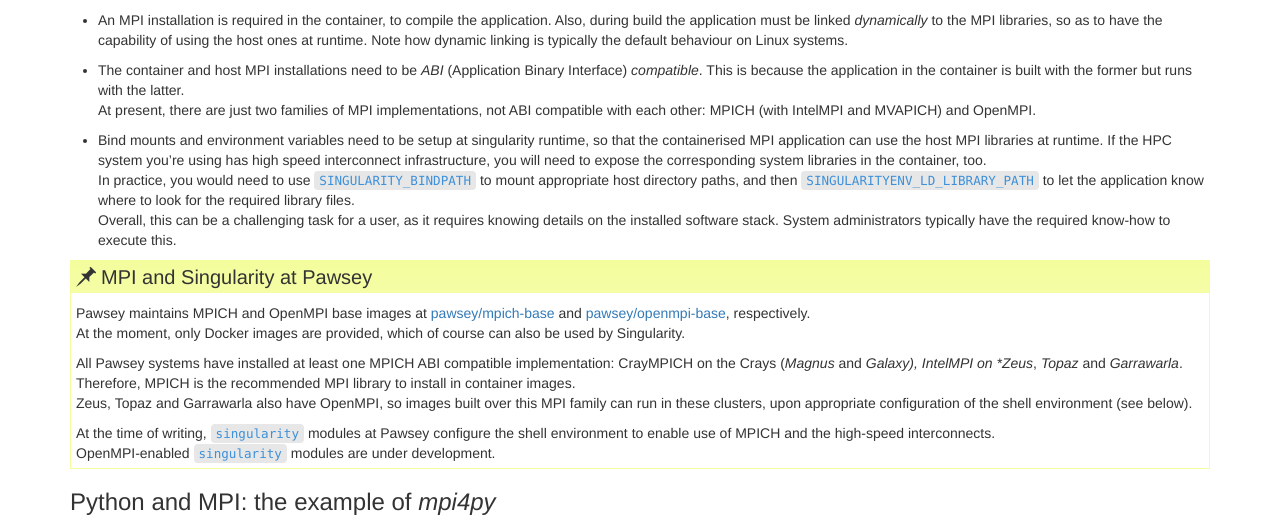
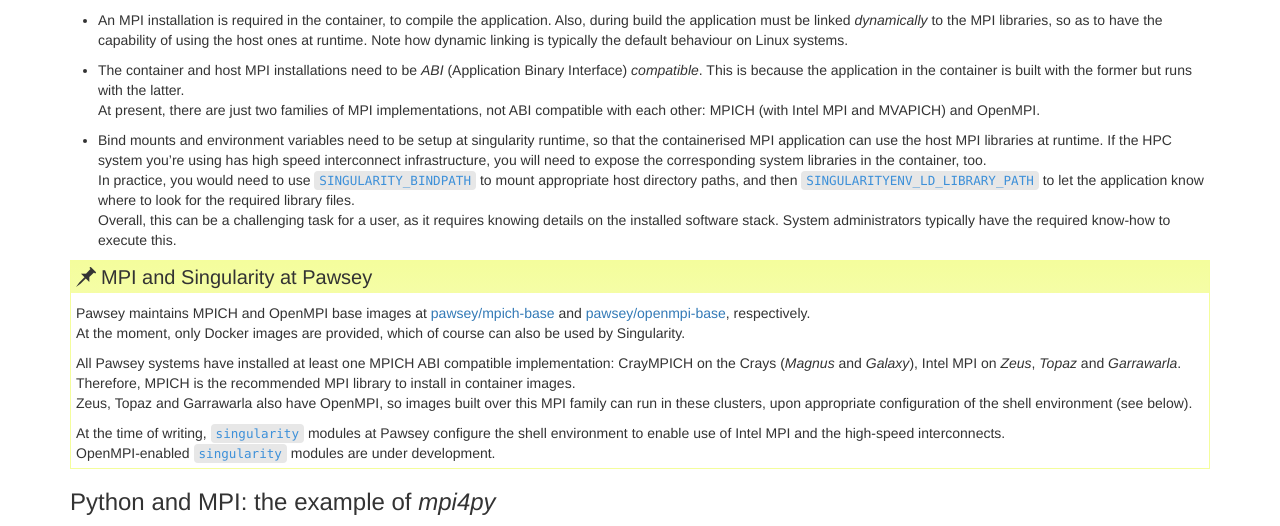
Before and after one commit to PawseySC/containers-astro-python-workshop, a Jekyll site: the page built from _episodes/3.hpc.md, in a window 1280 px wide and 900 px high, scrolled down 468 px. Shown: the part 158-684 px from the top of the window. Built offline with Jekyll 4.4.1, drawn with Linux system fonts in a browser that asks for light colours; some of the changed text lies outside the part shown.

Commit message:
more fixes to eps 2 3

````diff
--- a/_episodes/3.hpc.md
+++ b/_episodes/3.hpc.md
@@ -25,7 +25,7 @@
 * An MPI installation is required in the container, to compile the application.  Also, during build the application must be linked *dynamically* to the MPI libraries, so as to have the capability of using the host ones at runtime.  Note how dynamic linking is typically the default behaviour on Linux systems.
 
 * The container and host MPI installations need to be *ABI* (Application Binary Interface) *compatible*. This is because the application in the container is built with the former but runs with the latter.
-At present, there are just two families of MPI implementations, not ABI compatible with each other: MPICH (with IntelMPI and MVAPICH) and OpenMPI.
+At present, there are just two families of MPI implementations, not ABI compatible with each other: MPICH (with Intel MPI and MVAPICH) and OpenMPI.
 
 * Bind mounts and environment variables need to be setup at singularity runtime, so that the containerised MPI application can use the host MPI libraries at runtime.  If the HPC system you're using has high speed interconnect infrastructure, you will need to expose the corresponding system libraries in the container, too.
 In practice, you would need to use `SINGULARITY_BINDPATH` to mount appropriate host directory paths, and then `SINGULARITYENV_LD_LIBRARY_PATH` to let the application know where to look for the required library files.
@@ -37,10 +37,10 @@
 > Pawsey maintains MPICH and OpenMPI base images at [pawsey/mpich-base](https://hub.docker.com/r/pawsey/mpich-base) and [pawsey/openmpi-base](https://hub.docker.com/r/pawsey/openmpi-base), respectively.
 > At the moment, only Docker images are provided, which of course can also be used by Singularity.
 >
-> All Pawsey systems have installed at least one MPICH ABI compatible implementation: CrayMPICH on the Crays (*Magnus* and *Galaxy), IntelMPI on *Zeus*, *Topaz* and *Garrawarla*.  Therefore, MPICH is the recommended MPI library to install in container images.
+> All Pawsey systems have installed at least one MPICH ABI compatible implementation: CrayMPICH on the Crays (*Magnus* and *Galaxy*), Intel MPI on *Zeus*, *Topaz* and *Garrawarla*.  Therefore, MPICH is the recommended MPI library to install in container images.
 > Zeus, Topaz and Garrawarla also have OpenMPI, so images built over this MPI family can run in these clusters, upon appropriate configuration of the shell environment (see below).
 >
-> At the time of writing, `singularity` modules at Pawsey configure the shell environment to enable use of MPICH and the high-speed interconnects.
+> At the time of writing, `singularity` modules at Pawsey configure the shell environment to enable use of Intel MPI and the high-speed interconnects.
 > OpenMPI-enabled `singularity` modules are under development.
 {: .callout}
 
@@ -110,7 +110,7 @@
 {: .callout}
 
 
-Let's convince ourselves that the `singularity` module does indeed take care of the host MPI/interconnect configuration; here the *Intel MPI* installation is used.  Look for `SINGULARITY_BINDPATH` and `SINGULARITYENV_LD_LIBRARY_PATH` in this output:
+Let's convince ourselves that the `singularity` module does indeed take care of the host MPI/interconnect configuration; here the Intel MPI installation is used.  Look for `SINGULARITY_BINDPATH` and `SINGULARITYENV_LD_LIBRARY_PATH` in this output:
 
 ```
 $ module show singularity
````
Also changed, not shown: other parts of _episodes/3.hpc.md (+1 -1 lines), _episodes/2.build.md (+1 -0 lines).
